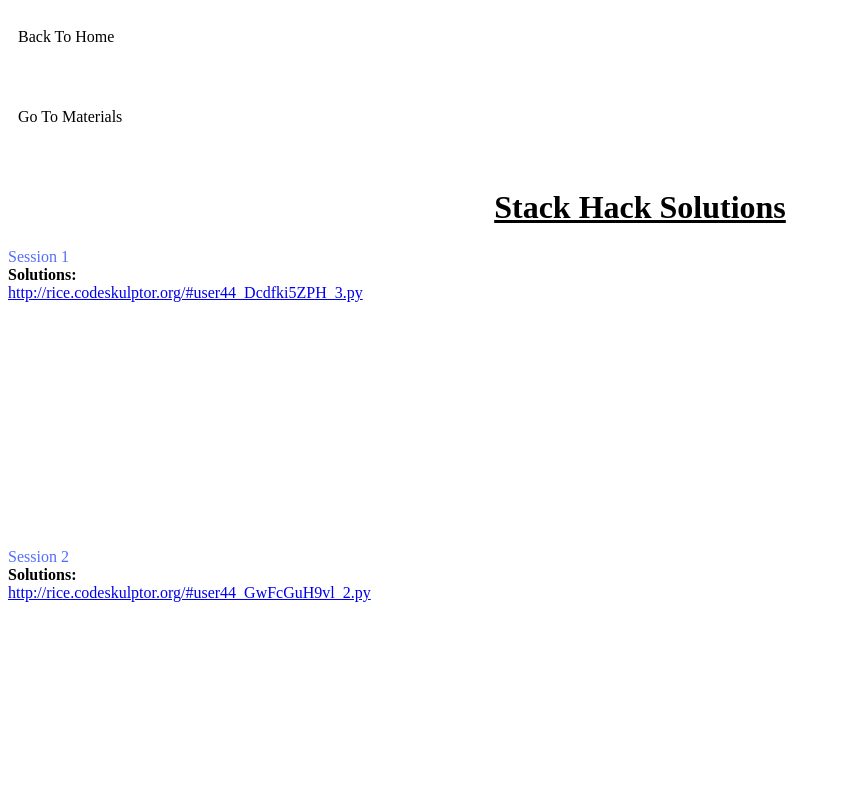
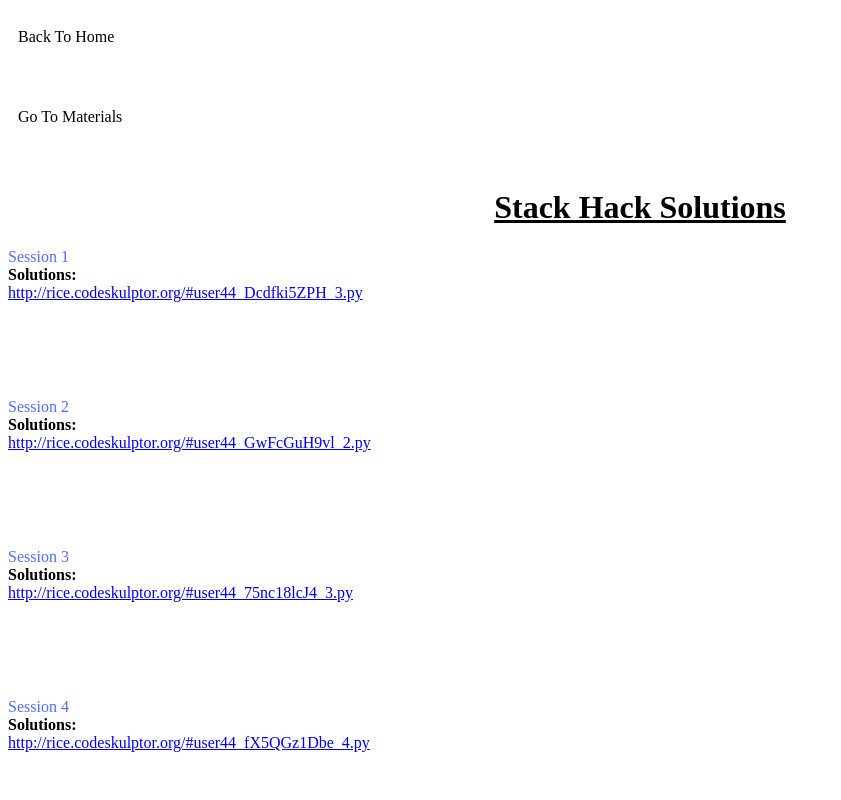
Before and after one commit to ebadgio/stack-hack-web, a React app: page /solutions in a window 1280 px wide. Shown: the top 800 px of the page, without its empty margins (0-841 px from the left). Built offline with nearby package versions, Linux system fonts and the light colour scheme; the HTML template or start-up script is replaced by a standard one.

Commit message:
redo solutions

```diff
--- a/client/src/main/components/solutions.js
+++ b/client/src/main/components/solutions.js
@@ -15,7 +15,7 @@ const Solutions = ({}) => {
                     width: '200px', marginRight: 'auto', marginLeft: '10px'}} />
         <Button className="trans-grey soft-edge"
                 text={<span><i className="fas fa-chevron-left mr-10"/>Go To Materials</span>}
-                clickFunc={() => history.replace('/')}
+                clickFunc={() => history.replace('/materials')}
                 style={{
                     height: '60px',
                     width: '200px', marginRight: 'auto', marginTop: '20px', marginLeft: '10px'}} />
@@ -24,7 +24,7 @@ const Solutions = ({}) => {
                 <u>Stack Hack Solutions</u>
             </h1>
         </div>
-        <div className="flex-row" style={{maxWidth: '800px'}}>
+        <div className="flex-row" style={{maxWidth: '1000px'}}>
             <MaterialItem session={"Session 1"}
                           solution={"http://rice.codeskulptor.org/#user44_Dcdfki5ZPH_3.py"}/>
             <MaterialItem session={"Session 2"}
--- a/client/src/main/elements/MaterialItem.js
+++ b/client/src/main/elements/MaterialItem.js
@@ -3,13 +3,11 @@ import React from 'react';
 const MaterialItem = ({session, videos, exercises, solution}) => {
     if (!!solution) {
         return (
-        <div className="shadow flex-col box p-20 m-10" style={{maxWidth: '100%', minHeight: '300px'}}>
+        <div className="shadow flex-col box p-20 m-10" style={{maxWidth: '400px', minHeight: '150px'}}>
             <div className="card-heading" style={{color: '#536dfe'}}>{session}</div>
             <div className="material-item-description">
-                <strong>Solutions:</strong>
-                <div>
+                <strong>Solutions:{' '}</strong>
                     <a href={solution} target="_blank">{solution}</a>
-                </div>
             </div>
         </div>);
     }
```
Also changed, not shown: 2 other files (tests, documents, lock files or other folders).
